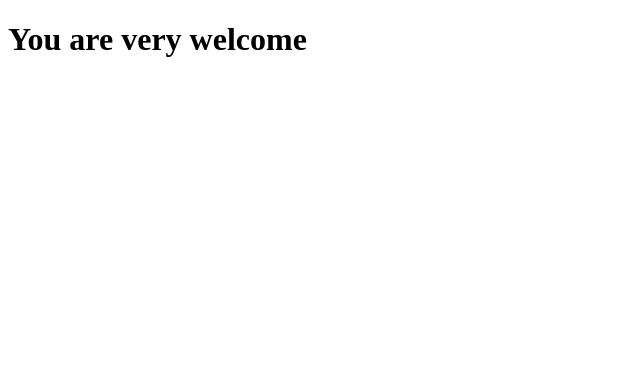
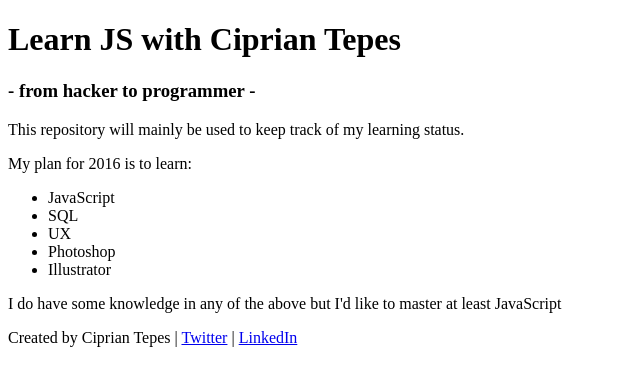
Before and after one commit to cipriantepes/learnjs, a plain HTML site: page index.html in a window 1280 px wide. Shown: the whole page, without its empty margins (0-640 px from the left). Drawn offline with Linux system fonts and the light colour scheme.

Commit message:
Add more content to index.html and social media links

```diff
--- a/index.html
+++ b/index.html
@@ -5,7 +5,28 @@
     </head>
     <body>
     	<header>
-            <h1>You are very welcome</h1>
+            <h1>Learn JS with Ciprian Tepes</h1>
+	    <h3>- from hacker to programmer -</h3>
 	</header>
+	<main>
+            <p>This repository will mainly be used to keep track of my learning status.</p>
+	    <p>My plan for 2016 is to learn:</p>
+	    <ul>
+	        <li>JavaScript</li>
+		<li>SQL</li>
+		<li>UX</li>
+		<li>Photoshop</li>
+		<li>Illustrator</li>
+	    </ul>
+	    <p>I do have some knowledge in any of the above but I'd like to master at least JavaScript</p>
+	</main>
+	<footer>
+            <p>Created by Ciprian Tepes
+	        <span class="sep">|</span>
+	        <a href="http://twitter.com/cipriantepes">Twitter</a>
+		<span class="sep">|</span>
+		<a href="http://linkedin.com/in/cipriantepes">LinkedIn</a>
+	    </p>
+	</footer>
     </body>
 </html>
```
